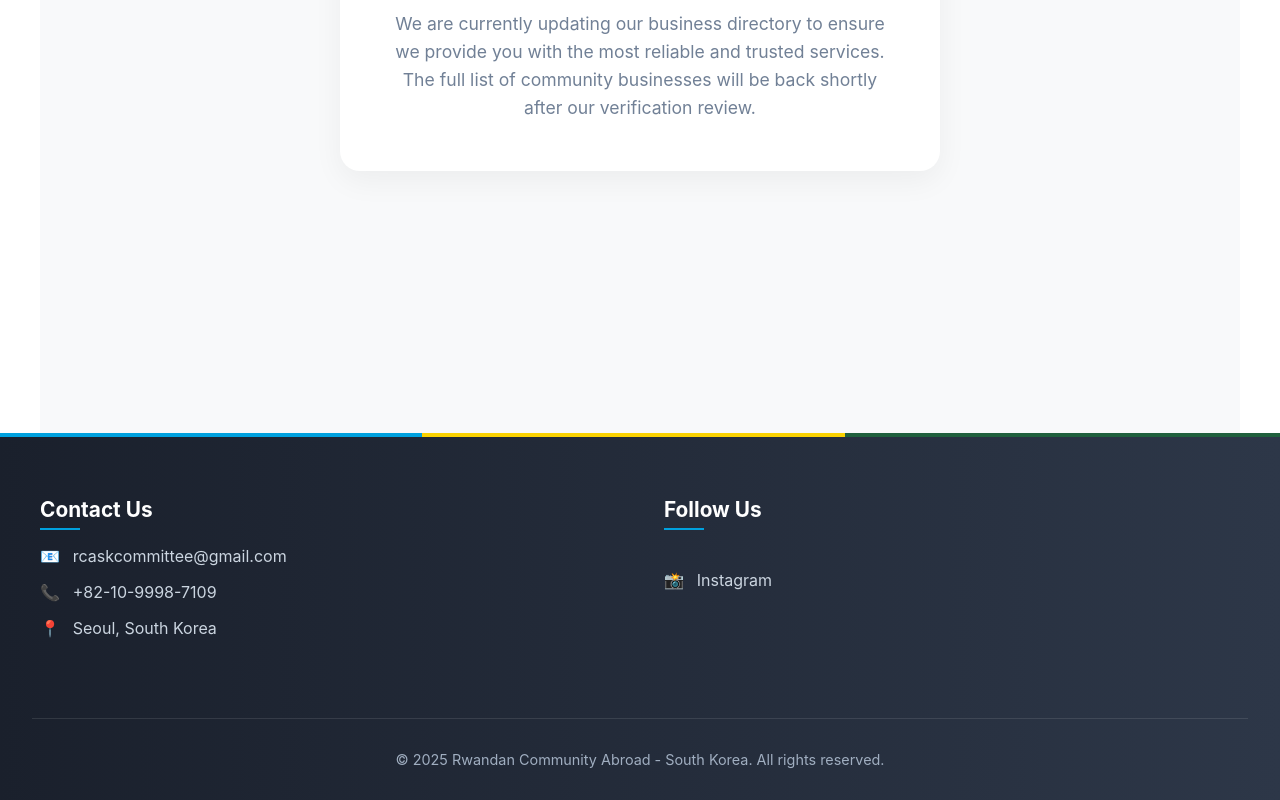
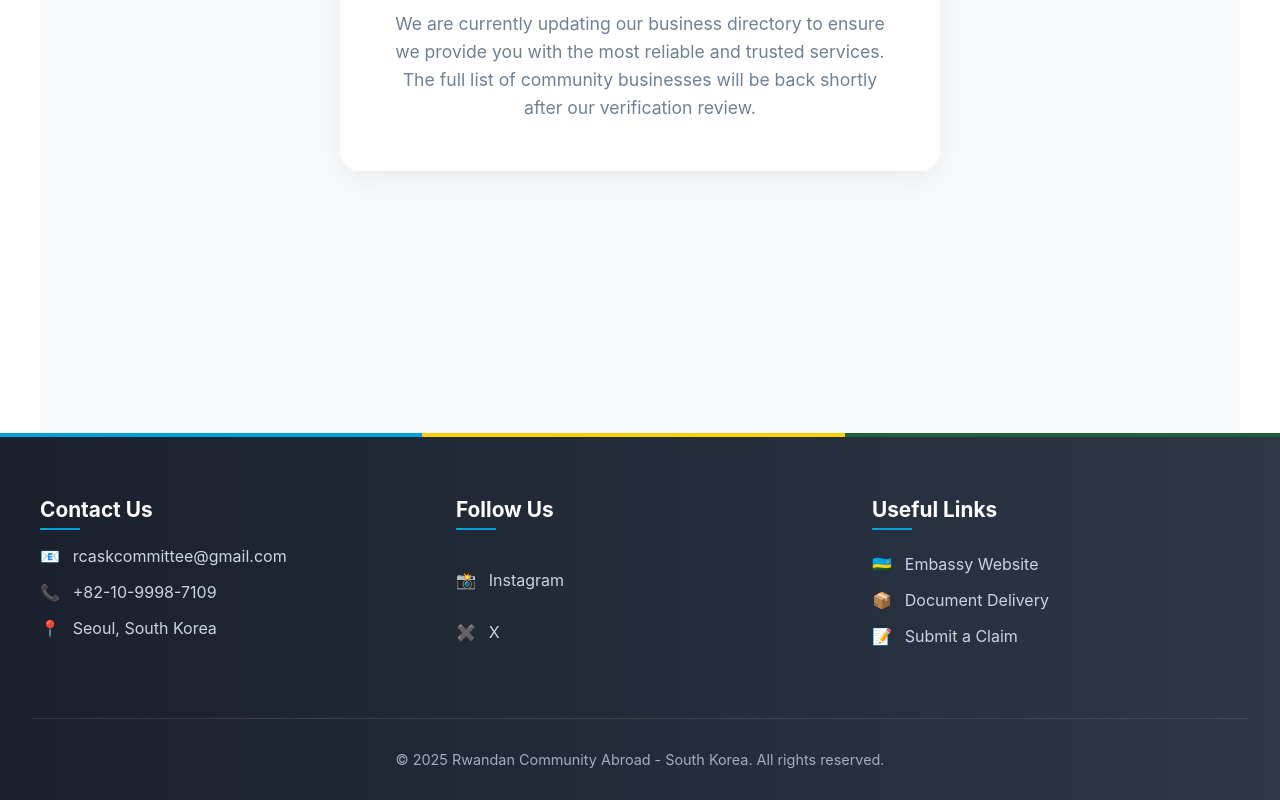
Before and after one commit to lonestarx1/rca-sk-website-2024, a Next.js app: page /businesses in a window 1280 px wide. Shown: the part 449-1249 px from the top of the page. Built offline with nearby package versions, Linux system fonts and the light colour scheme.

Commit message:
udd useful links

```diff
--- a/components/Footer.tsx
+++ b/components/Footer.tsx
@@ -28,7 +28,42 @@ const Footer = () => {
           >
              <span>📸</span> Instagram
           </a>
-          {/* Add more social links here if needed */}
+          <a
+            href="https://x.com/InRwandan?t=sDncp-E4hYYTHlmCOxYfsQ&s=08"
+            target="_blank"
+            rel="noopener noreferrer"
+            className={styles.socialLink}
+          >
+             <span>✖️</span> X
+          </a>
+        </div>
+
+        <div className={`${styles.column} ${styles.usefulLinks}`}>
+          <h3>Useful Links</h3>
+          <a
+            href="https://www.rwandainkorea.gov.rw/"
+            target="_blank"
+            rel="noopener noreferrer"
+            className={styles.socialLink}
+          >
+             <span>🇷🇼</span> Embassy Website
+          </a>
+          <a
+            href="https://forms.gle/aRmvETMJJNsS6jpz9"
+            target="_blank"
+            rel="noopener noreferrer"
+            className={styles.socialLink}
+          >
+             <span>📦</span> Document Delivery
+          </a>
+          <a
+            href="https://forms.gle/WVdPfSTsG8cMyN4H6"
+            target="_blank"
+            rel="noopener noreferrer"
+            className={styles.socialLink}
+          >
+             <span>📝</span> Submit a Claim
+          </a>
         </div>
       </div>
       <div className={styles.copyright}>
```
